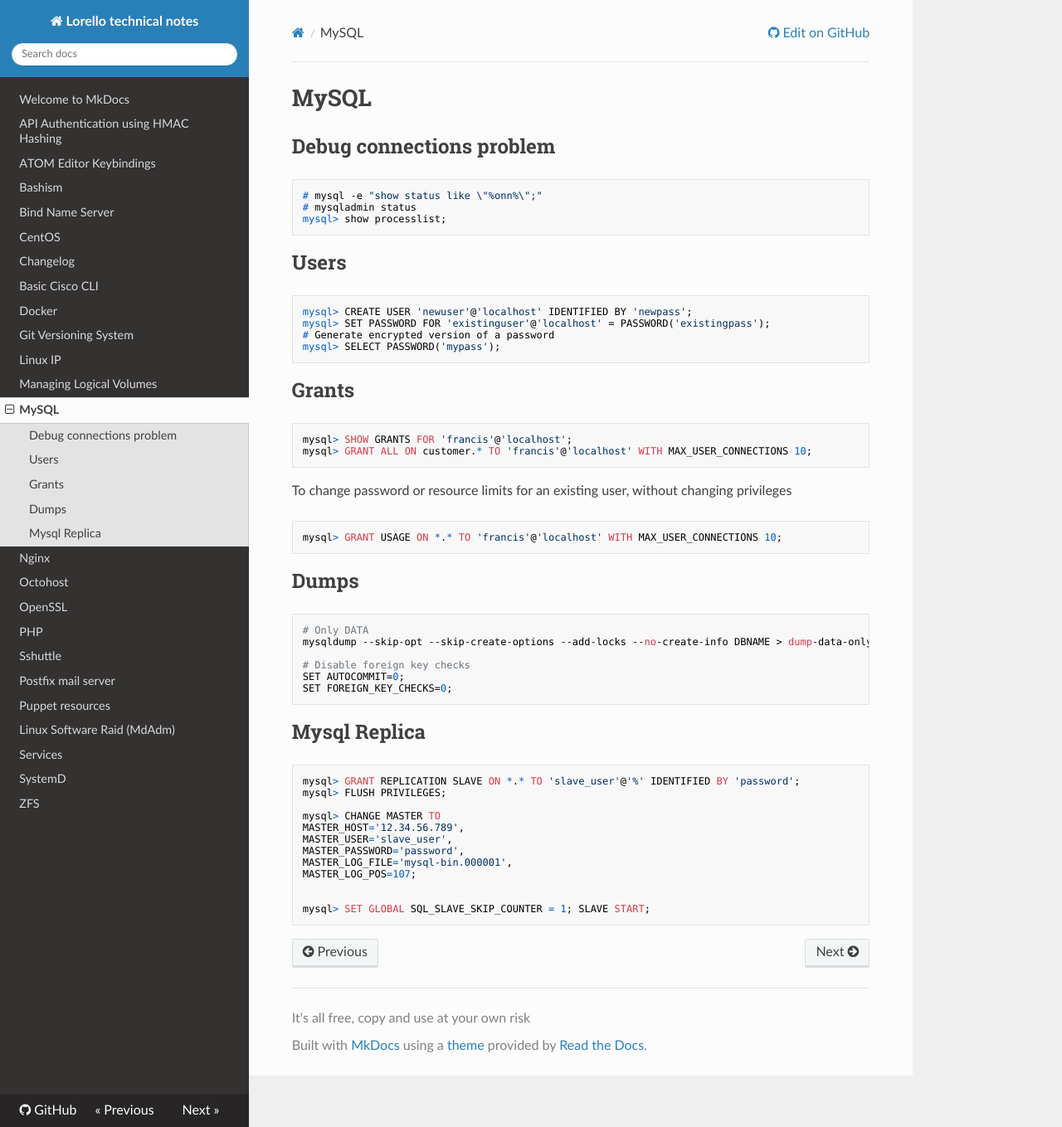
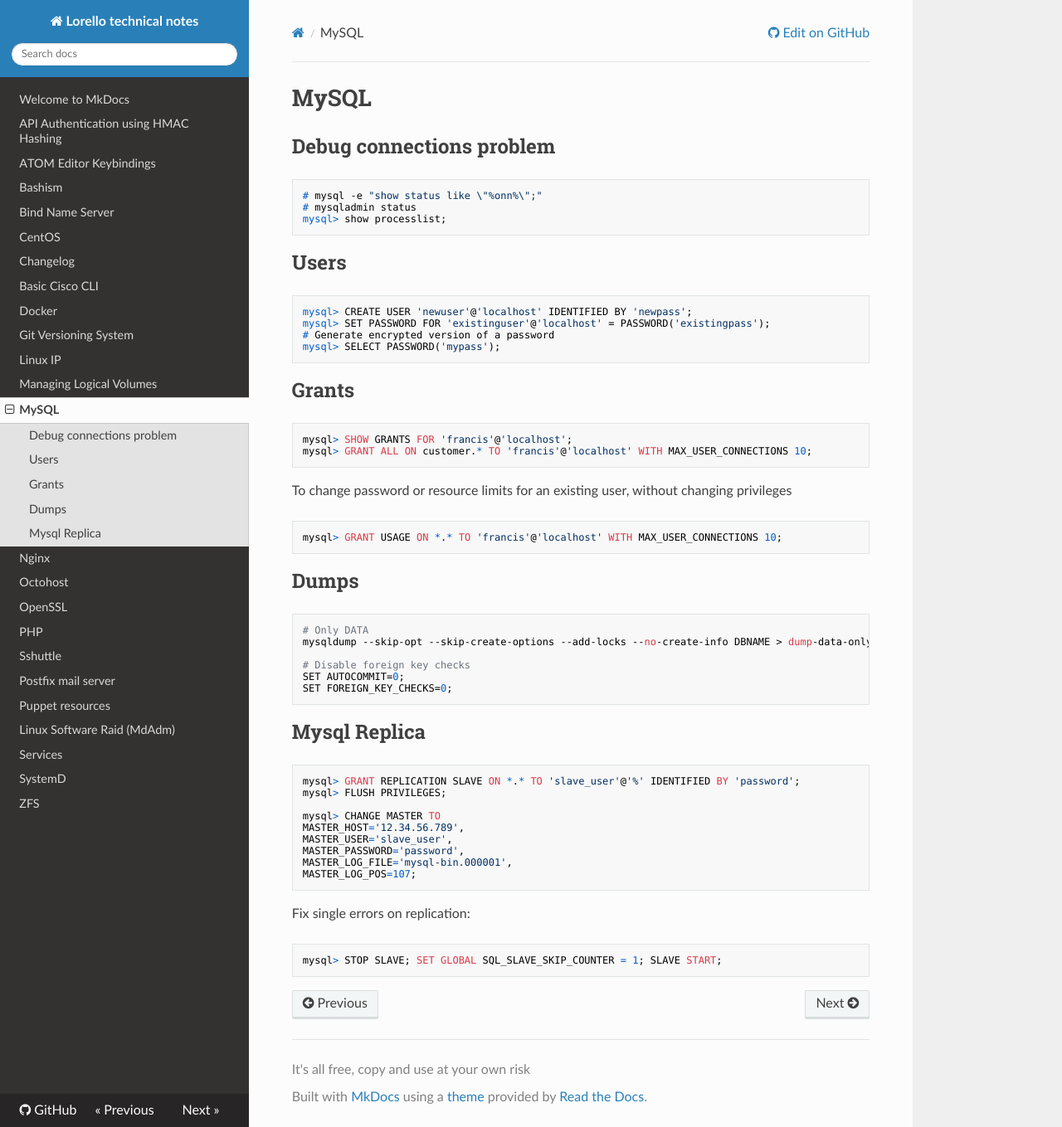
Before and after one commit to lorello/lorello.github.io, an MkDocs documentation site: the page built from docs/mysql.md, in a window 1280 px wide and 1359 px high. Shown: the whole window at 83% size. Built offline with MkDocs 1.6.1, drawn with Linux system fonts in a browser that asks for light colours; nearby versions of some CDN libraries.

Commit message:
Fixed command to fix replication error

```diff
--- a/docs/mysql.md
+++ b/docs/mysql.md
@@ -45,5 +45,6 @@
 	MASTER_LOG_FILE='mysql-bin.000001',
 	MASTER_LOG_POS=107;
 
+Fix single errors on replication:
 
-    mysql> SET GLOBAL SQL_SLAVE_SKIP_COUNTER = 1; SLAVE START;
+    mysql> STOP SLAVE; SET GLOBAL SQL_SLAVE_SKIP_COUNTER = 1; SLAVE START;
```
